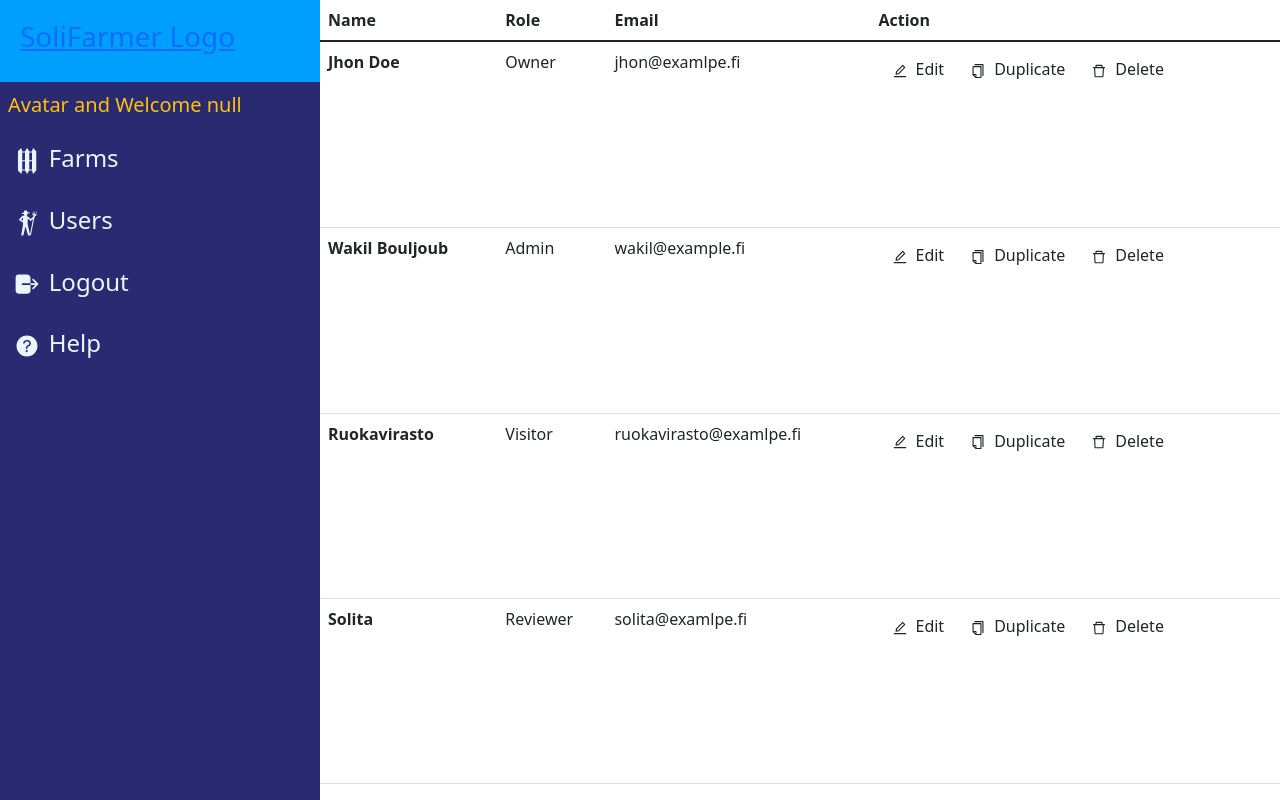
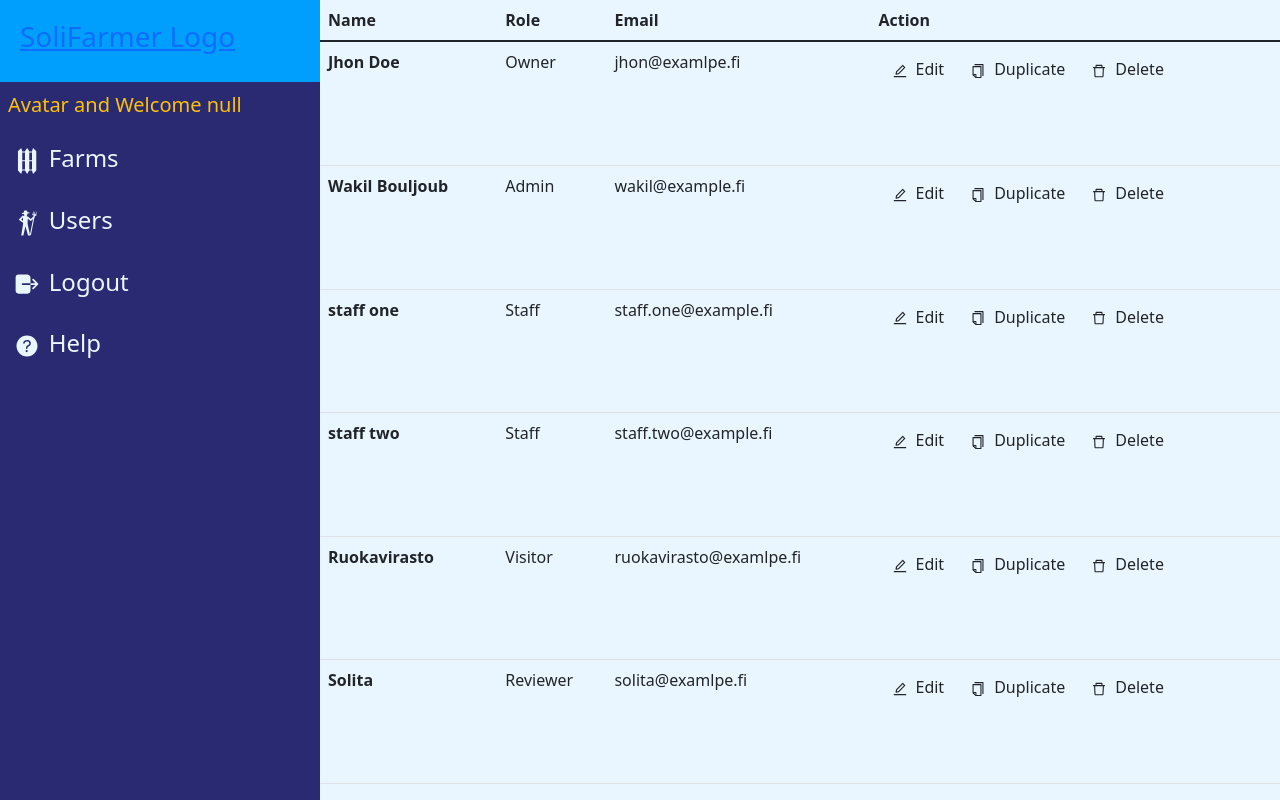
Before and after one commit to wakilb/Solifarmer-source, a React (Create React App) app: page /users in a window 1280 px wide. Built offline with nearby package versions, Linux system fonts and the light colour scheme.

Commit message:
Adding some basic CSS rules

```diff
--- a/src/App.css
+++ /dev/null
@@ -1,15 +0,0 @@
-.wrapper {
-  display: flex;
-  width: 100%;
-  align-items: stretch;
-}
-
-.wrapper {
-  display: flex;
-  align-items: stretch;
-}
-
-#sidebar {
-  min-width: 250px;
-  max-width: 250px;
-}
--- a/src/FarmStaff.js
+++ b/src/FarmStaff.js
@@ -2,7 +2,7 @@ import usersData from "./user-data";
 
 function FarmStaff() {
   return (
-    <table className="table table-borderless" id="staff-list">
+    <table className="table table-borderless table-list" id="staff-list">
       <thead>
         <tr>
           <th>Owners</th>
--- a/src/index.css
+++ b/src/index.css
@@ -9,6 +9,7 @@
   display: flex;
   width: 100%;
   align-items: stretch;
+  background-color: var(--blue-white-color);
 }
 
 .wrapper {
@@ -52,3 +53,20 @@
   color: #fff;
   background: #6d7fcc;
 }
+
+.table-list thead{
+  background-color: var(--blue-dark-color);
+  color: var(--orang-color);
+}
+
+.table-list td>a{
+  color: var(--blue-dark-color);
+  text-decoration: none;
+  background-color: var(--blue-sky-color);
+}
+
+.table-list td>a:hover{
+  color: var(--blue-sky-color);
+  border: var(--blue-dark-color) 1px solid;
+  background-color: var(--blue-white-color);
+}
--- a/src/user-data.js
+++ b/src/user-data.js
@@ -8,6 +8,16 @@ const data = [
     name: "Wakil Bouljoub",
     role: "Admin",
     email: "wakil@example.fi",
+  },
+  {
+    name: "staff one",
+    role: "Staff",
+    email: "staff.one@example.fi",
+  },
+  {
+    name: "staff two",
+    role: "Staff",
+    email: "staff.two@example.fi",
   },
   {
     name: "Ruokavirasto",
```
